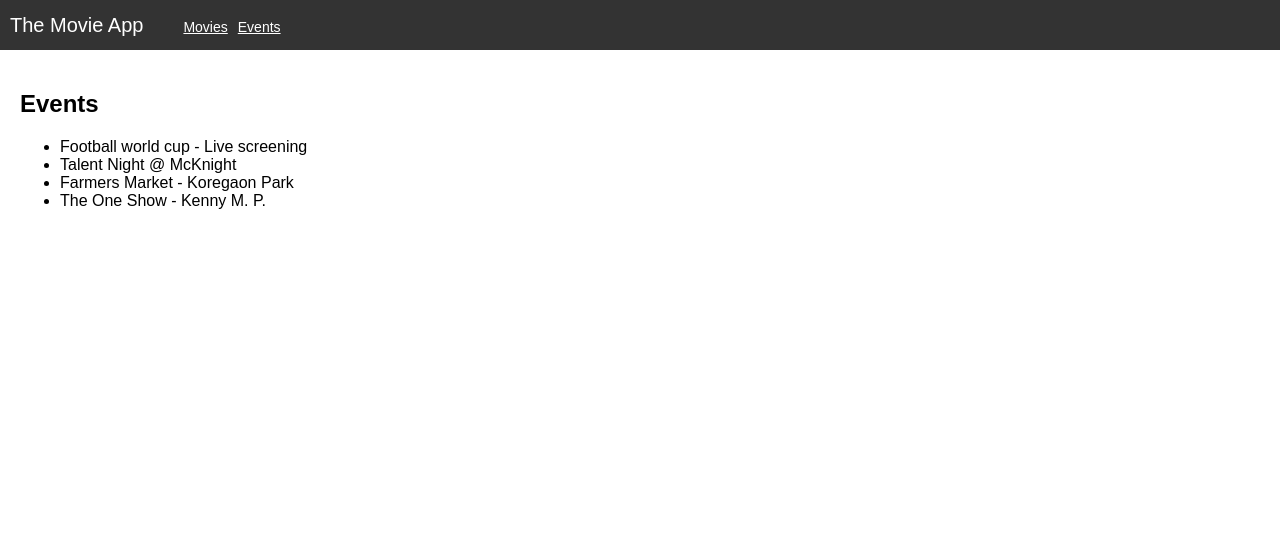
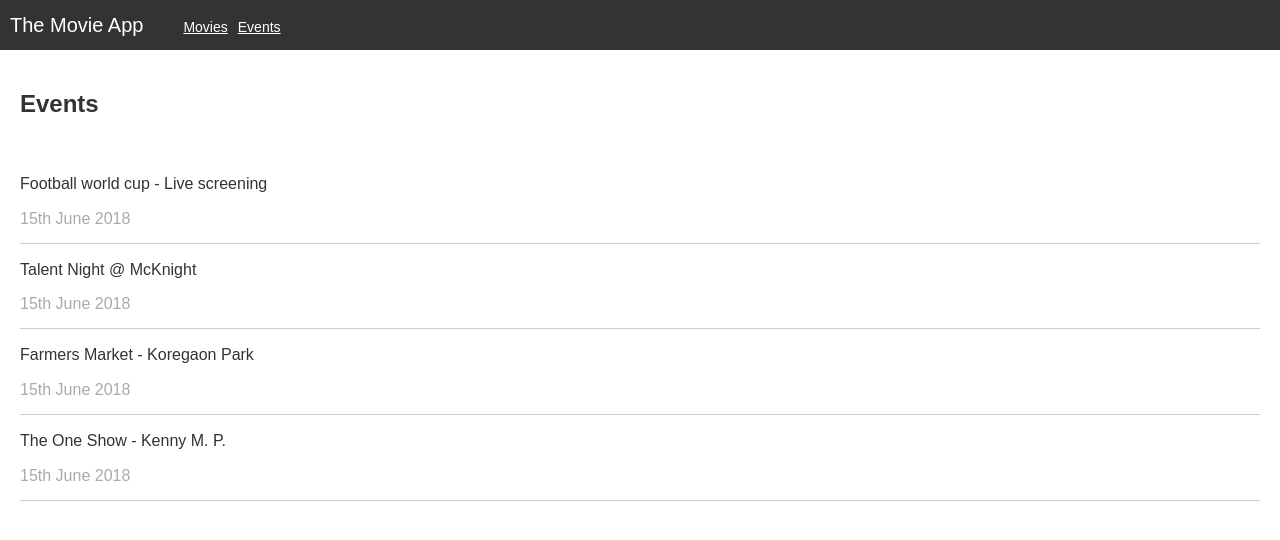
Before and after one commit to craigdanj/react-demo-movie-app, a React (Create React App) app: page /events in a window 1280 px wide. Shown: the top 540 px of the page. Built offline with nearby package versions, Linux system fonts and the light colour scheme; no server answers.

Commit message:
event lsit addedf

```diff
--- a/src/App.css
+++ b/src/App.css
@@ -1,3 +1,7 @@
+body {
+    color: #333;
+}
+
 .header {
     background-color: #333;
     color: white;
@@ -132,3 +136,18 @@
     background-color: #efeeee;
     padding: 1px 20px;
 }
+
+.event-list {
+    list-style: none;
+    line-height: 1.3em;
+    padding: 20px 0 0;
+}
+
+.event-list li {
+    border-bottom: 1px solid #CCC;
+}
+
+.event-list li .date {
+    color: #AAA;
+    line-height: 1em;
+}
--- a/src/components/Events.js
+++ b/src/components/Events.js
@@ -5,11 +5,23 @@ const Events = () => {
         <div className="events content">
         	<h2>Events</h2>
 
-            <ul>
-            	<li>Football world cup - Live screening</li>
-            	<li>Talent Night @ McKnight</li>
-            	<li>Farmers Market - Koregaon Park</li>
-            	<li>The One Show - Kenny M. P.</li>
+            <ul className="event-list">
+            	<li>
+            		<p>Football world cup - Live screening</p>
+            		<p className="date">15th June 2018</p>
+            	</li>
+            	<li>
+            		<p>Talent Night @ McKnight</p>
+            		<p className="date">15th June 2018</p>
+            	</li>
+            	<li>
+            		<p>Farmers Market - Koregaon Park</p>
+            		<p className="date">15th June 2018</p>
+            	</li>
+            	<li>
+            		<p>The One Show - Kenny M. P.</p>
+            		<p className="date">15th June 2018</p>
+            	</li>
             </ul>
         </div>
     );
```
